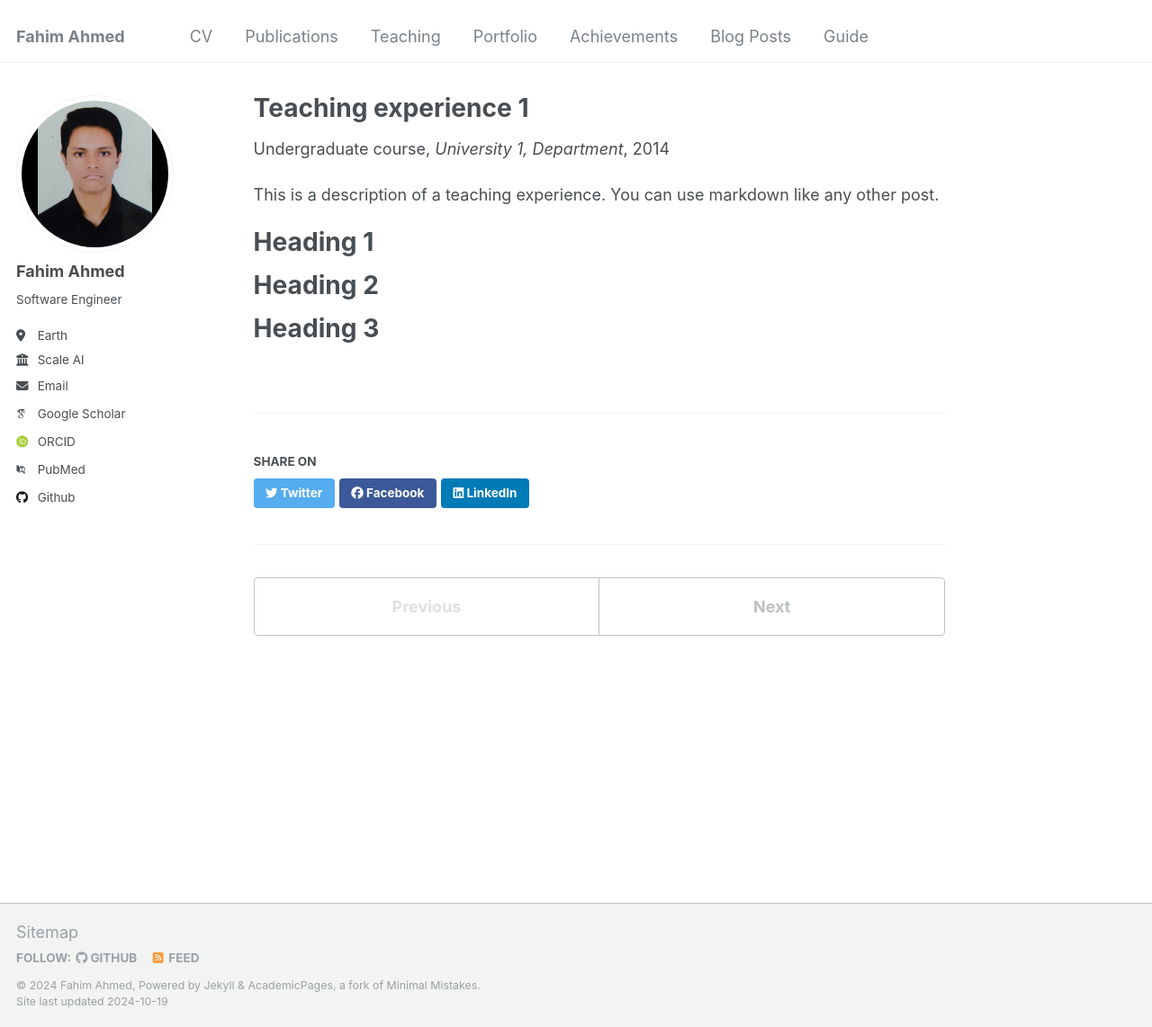
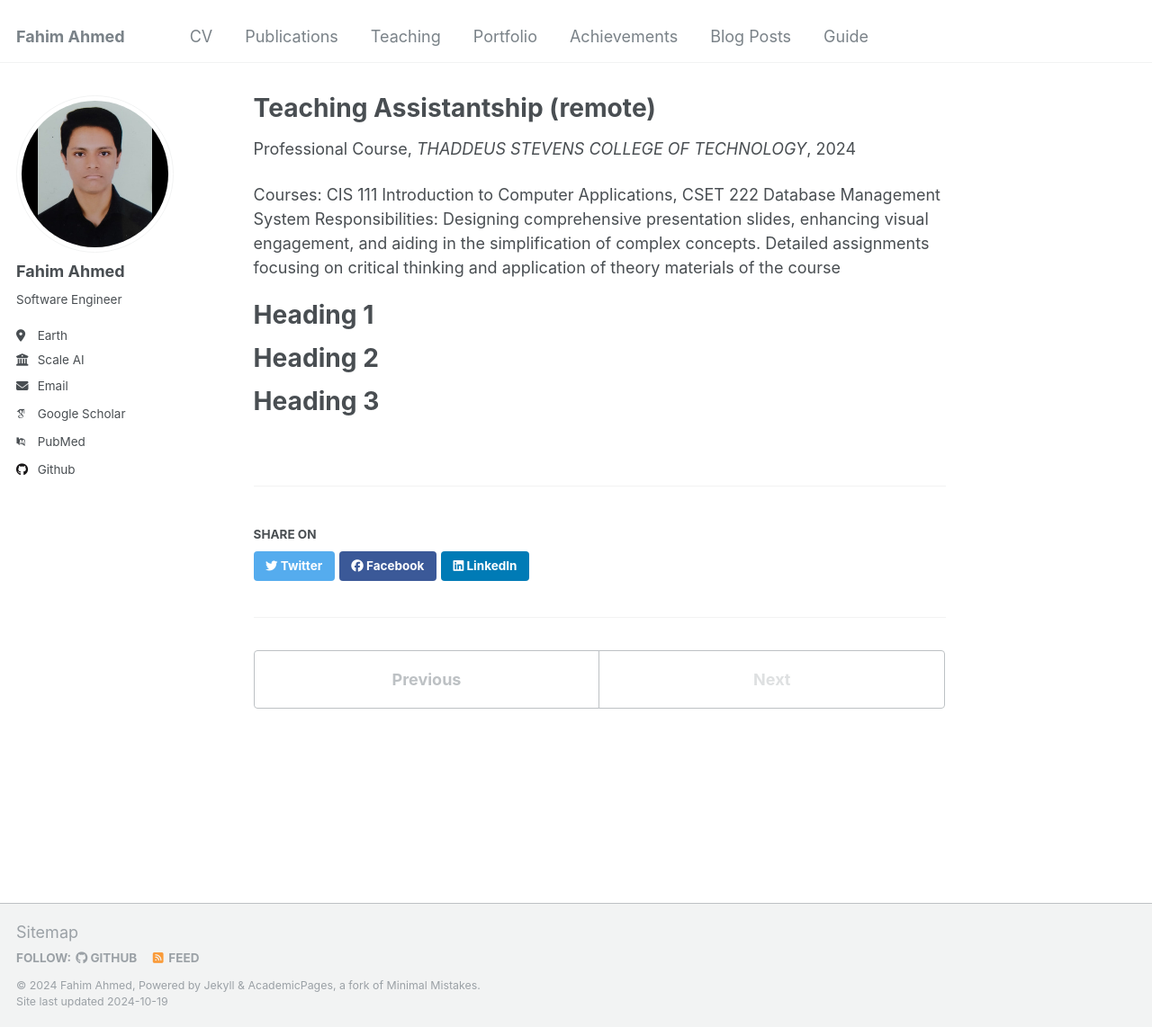
Before and after one commit to gitFahim/Fahim-Ahmed.github.io, a Jekyll site: the page built from _teaching/2014-spring-teaching-1.md, in a window 1280 px wide and 1142 px high. Shown: the whole window at 90% size. Built offline with Jekyll 4.4.1, drawn with Linux system fonts in a browser that asks for light colours; some web fonts are replaced.

Commit message:
updated config

```diff
--- a/_config.yml
+++ b/_config.yml
@@ -14,7 +14,7 @@ name: &name "Fahim Ahmed"
 description: &description "Software Engineer @ Scale AI"
 url: https://gitfahim.github.io/ # the base hostname & protocol for your site e.g. "https://mmistakes.github.io"
 baseurl: "" # the subpath of your site, e.g. "/blog"
-repository: "academicpages/academicpages.github.io"
+repository: "https://github.com/gitFahim/gitFahim.github.io" #
 
 # Site Author - The following control what appear as part of the author content on the side bar.
 #               If a field is blank the icon and link will not appear, otherwise it will be shown.
@@ -34,7 +34,7 @@ author:
   arxiv: # URL - Update with the correct link to your profile
   googlescholar: "https://scholar.google.com/citations?user=PS_CX0AAAAAJ"
   impactstory: # URL
-  orcid: "http://orcid.org/yourorcidurl"
+  community: "https://sites.google.com/view/ishci/"
   semantic: # URL
   pubmed: "https://www.ncbi.nlm.nih.gov/pubmed/?term=john+snow"
   researchgate: # URL
--- a/_teaching/2014-spring-teaching-1.md
+++ b/_teaching/2014-spring-teaching-1.md
@@ -1,20 +1,19 @@
 ---
-title: "Teaching experience 1"
+title: "Teaching Assistantship (remote)"
 collection: teaching
-type: "Undergraduate course"
-permalink: /teaching/2014-spring-teaching-1
-venue: "University 1, Department"
-date: 2014-01-01
-location: "City, Country"
+type: "Professional Course"
+#permalink: /teaching/2014-spring-teaching-1
+venue: "THADDEUS STEVENS COLLEGE OF TECHNOLOGY"
+date: 2024-06-01
+location: "750 King ST Lancaster, Pennsylvania 17602, United States"
 ---
 
-This is a description of a teaching experience. You can use markdown like any other post.
+Courses: CIS 111 Introduction to Computer Applications, CSET 222 Database Management System
+Responsibilities: Designing comprehensive presentation slides, enhancing visual engagement, and aiding in the simplification of
+complex concepts. Detailed assignments focusing on critical thinking and application of theory materials of the course
 
-Heading 1
-======
+# Heading 1
 
-Heading 2
-======
+# Heading 2
 
-Heading 3
-======
+# Heading 3
```
Also changed, not shown: _pages/about.md (+1 -1 lines).
